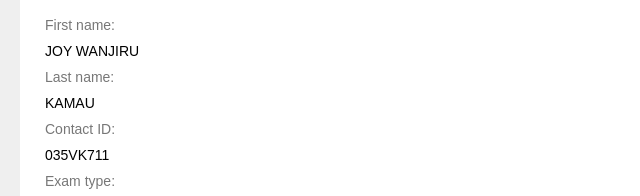
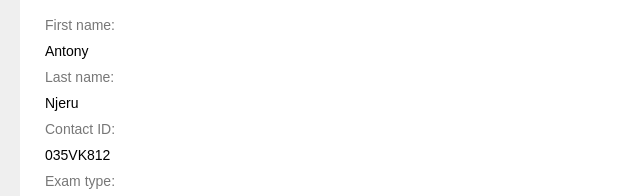
Before and after one commit to COLLINS2003-BOT/certificate-portal, a plain HTML site: page index.html in a window 1280 px wide. Shown: the part 264-460 px from the top of the page, 0-640 px from the left. Drawn offline with Linux system fonts and the light colour scheme.

Commit message:
Update index.html

```diff
--- a/index.html
+++ b/index.html
@@ -211,13 +211,13 @@ body{
 
         <div class="details">
             <div class="label">First name:</div>
-            <div>JOY WANJIRU</div>
+            <div>Antony</div>
 
             <div class="label">Last name:</div>
-            <div>KAMAU</div>
+            <div>Njeru</div>
 
             <div class="label">Contact ID:</div>
-            <div>035VK711</div>
+            <div>035VK812</div>
 
             <div class="label">Exam type:</div>
             <div>Theory Exams</div>
```
